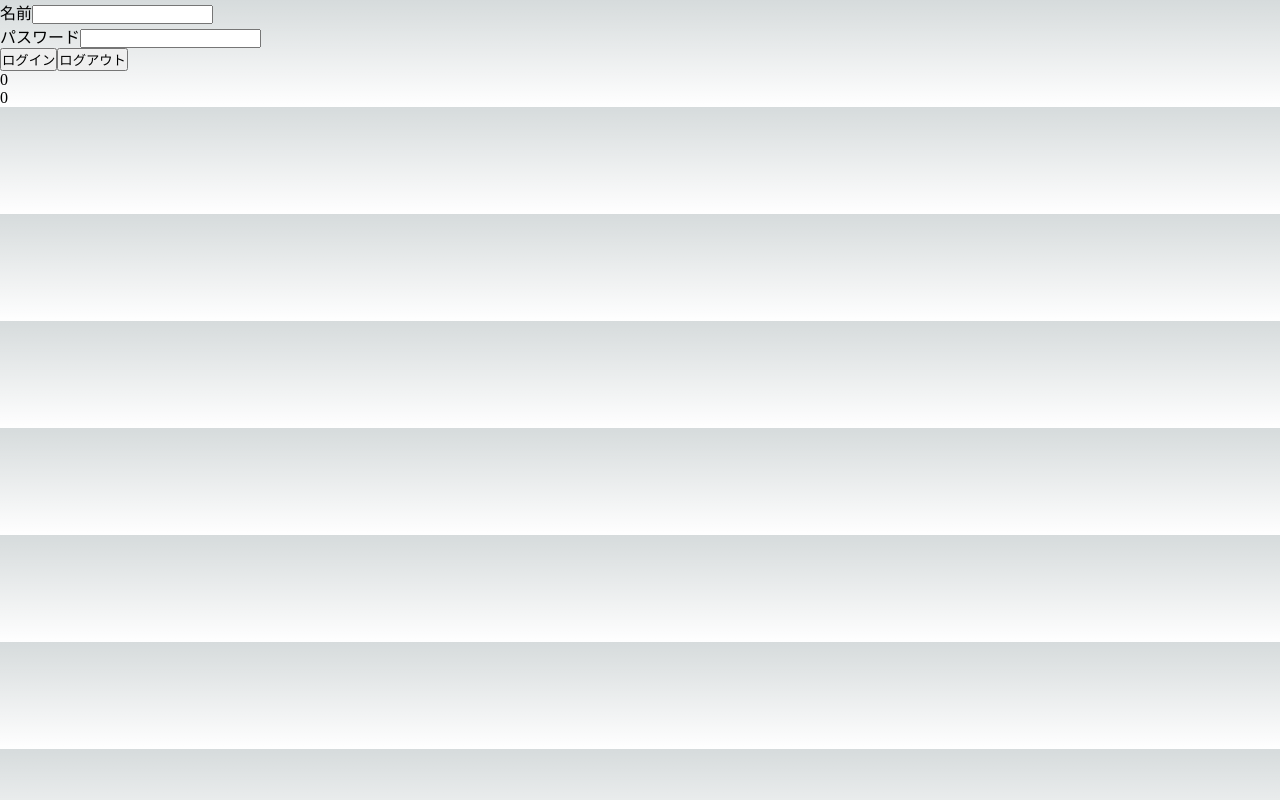
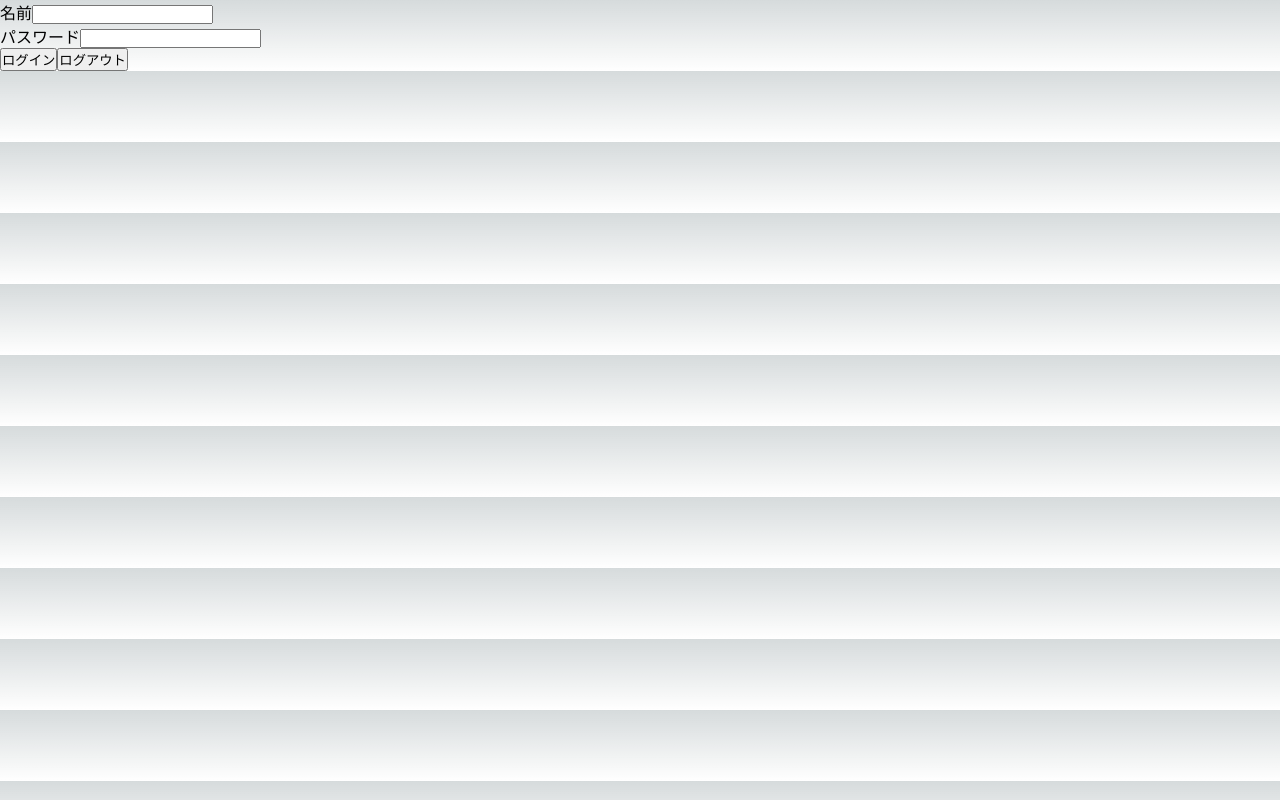
Before and after one commit to takuto-oono/SlackCloneApp, a Next.js app in the folder frontend/: page /component/login_form in a window 1280 px wide. Built offline with nearby package versions, Linux system fonts and the light colour scheme.

Commit message:
fix: workspacelistの初期値修正、型宣言追加

```diff
--- a/frontend/pages/component/login_form.tsx
+++ b/frontend/pages/component/login_form.tsx
@@ -8,13 +8,7 @@ function LoginForm() {
   const [name, setName] = useState("");
   const [password, setPassword] = useState("");
   const [cookies, setCookie, removeCookie] = useCookies(['token']);
-  const [workspacelist, setWorkspaceList] = useState([
-    {
-      id: 0,
-      name: "",
-      primary_owner_id: 0
-    }
-  ]);
+  const [workspacelist, setWorkspaceList] = useState<Workspace[]>([]);
 
   const list = workspacelist.map((item, index) => (
     <div key={index}>
```
